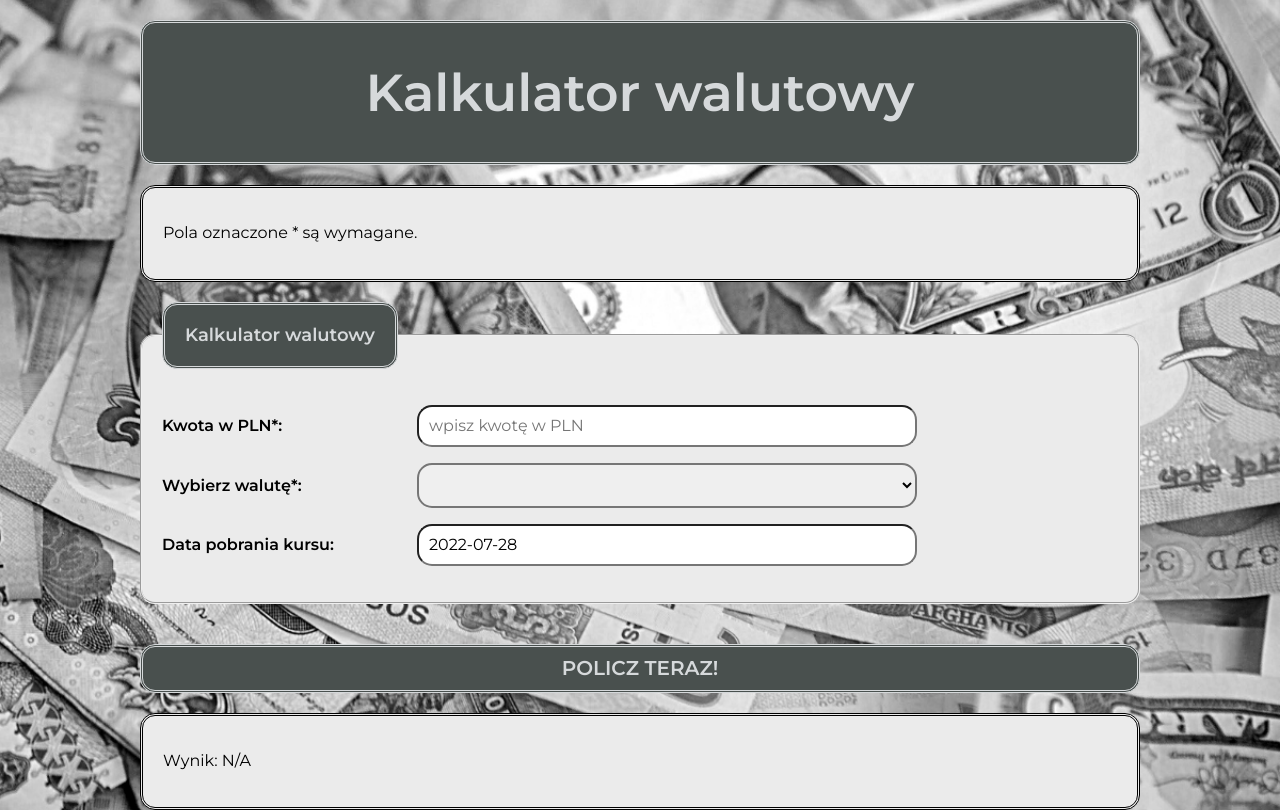
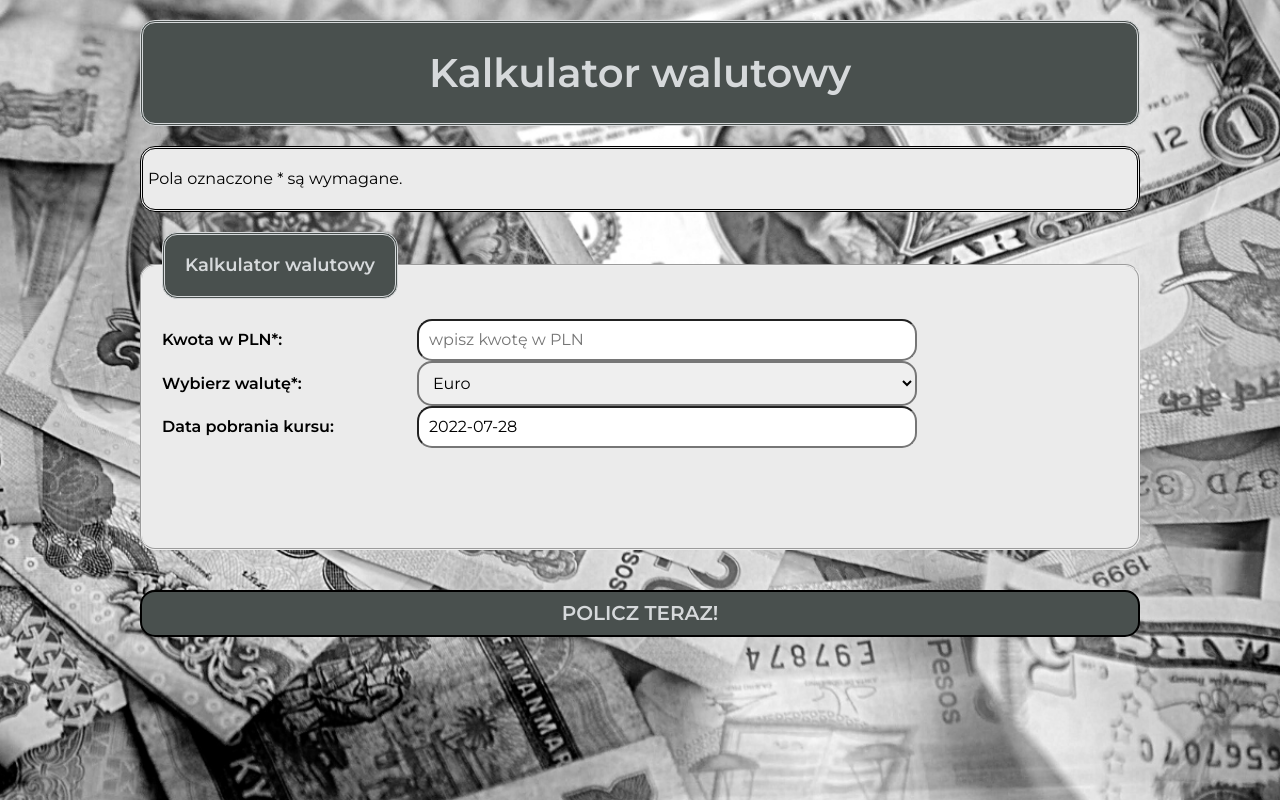
Before and after one commit to maxnatalia/currency-calculator-react, a React (Create React App) app: page / in a window 1280 px wide. Built offline with nearby package versions, Linux system fonts and the light colour scheme.

Commit message:
added components and styles

```diff
--- a/src/App.js
+++ b/src/App.js
@@ -1,21 +1,15 @@
 import Container from "./Container";
 import Header from "./Header";
-import Button from "./Button";
 import Form from "./Form";
 
 function App() {
+
   return (
     <>
       <Header title="Kalkulator walutowy" />
-
       <Container title="Pola oznaczone * są wymagane." />
       <Form />
-      <Button />
-      <Container title="Wynik: N/A" />
     </>
-
-
-
   );
 };
 export default App;
--- a/src/Button/index.js
+++ b/src/Button/index.js
@@ -1,7 +1,6 @@
 import "./style.css";
 
 const Button = () => (
-    <button className="button">Policz teraz!</button>
+        <button className="button">Policz teraz!</button>
 );
-
 export default Button;
--- a/src/Button/style.css
+++ b/src/Button/style.css
@@ -2,7 +2,6 @@
     width: 100%;
     font-size: 20px;
     font-weight: 700;
-    border: none;
     background-color: #49504e;
     border-radius: 15px;
     padding: 10px;
@@ -10,6 +9,8 @@
     color: #d6d9db;
     text-transform: uppercase;
     margin-top: 20px;
+    margin-bottom: 20px;
+    cursor: pointer;
 }
 
 .button:hover {
--- a/src/Calculator/index.js
+++ /dev/null
@@ -1,3 +0,0 @@
-
-
-export default Calculator;
--- a/src/Container/style.css
+++ b/src/Container/style.css
@@ -1,10 +1,11 @@
 .container__paragraph {
     border-style: double;
     border-radius: 15px;
-    padding: 20px;
+    padding: 5px;
     font-weight: 400;
     background-color: #ebebeb;
     text-align: left;
     font-size: 16px;
     margin-top: 20px;
+    margin-bottom: 20px;
 }
--- a/src/Form/index.js
+++ b/src/Form/index.js
@@ -1,32 +1,88 @@
 import "./style.css";
+import React, { useState } from "react";
+import Result from "../Result";
+import Button from "../Button";
 
-const Form = ({title}) => (
+const Form = () => {
 
-    <form className="form">
+    const currencies = [
+        {
+            id: 1,
+            name: "Euro",
+            short: "EUR",
+            rate: 4.7552
+        },
+        {
+            id: 2,
+            name: "Dolar amerykański",
+            short: "USD",
+            rate: 4.6916
+        },
+        {
+            id: 3,
+            name: "Frank szwajcarski",
+            short: "CHF",
+            rate: 4.8739
+        },
+    ];
+
+    const [currency, setCurrency] = useState(currencies[0].short);
+    const [amount, setAmount] = useState("");
+    const [result, setResult] = useState();
+    const date = "2022-07-28";
+
+    const onFormSubmit = (event) => {
+        event.preventDefault();
+        calculateResult(currency, amount);
+    };
+
+    const calculateResult = (currency, amount) => {
+        const rate = currencies.find(({ short }) => short === currency).rate;
+        setResult({
+            sourceAmount: +amount,
+            targetAmount: amount / rate,
+            currency,
+        });
+    };
+    return (
+        <form onSubmit={onFormSubmit} className="form">
             <fieldset className="form__fieldset">
                 <legend className="form__legend">Kalkulator walutowy</legend>
-            <p>
-                <label><span className="form__labelText">Kwota w PLN*:</span><input className="form__field"
-                    type="number" step="0.01" min="0" name="amount" required autofocus
+                <label><span className="form__labelText">Kwota w PLN*:</span>
+                    <input
+                        value={amount}
+                        onChange={({ target }) => setAmount(target.value)}
+                        className="form__field"
+                        type="number"
+                        step="0.01"
+                        min="0"
+                        name="amount"
+                        required
                         placeholder="wpisz kwotę w PLN" />
                 </label>
-            </p>
                 <label><span className="form__labelText">Wybierz walutę*:</span>
-                <select className="form__field form__field--select" name="currency" required>
-                    <option selected></option>
-                    <option value="EUR">EUR-euro</option>
-                    <option value="USD">USD-dolar amerykański</option>
-                    <option value="CHF">CHF-frank szwajcarski</option>
+                    <select
+                        className="form__field form__field--select"
+                        name="currency"
+                        required
+                        value={currency}
+                        onChange={({ target }) => setCurrency(target.value)}>
+                        {currencies.map(currency => (
+                            <option
+                                key={currency.short} value={currency.short}>
+                                {currency.name}
+                            </option>
+                        ))};
                     </select>
                 </label>
-            <p>
                 <label>
-                    <span className="form__labelText">Data pobrania kursu:</span><input className="form__field" name="date"
-                        readonly value="2022-07-28" />
+                    <span className="form__labelText">Data pobrania kursu:</span>
+                    <input className="form__field" name="date" value={date} readOnly />
                 </label>
-            </p>
+                <Result result={result} />
             </fieldset>
+            <Button />
         </form>
-);
-
+    )
+};
 export default Form;
--- a/src/Form/style.css
+++ b/src/Form/style.css
@@ -1,8 +1,8 @@
 .form__labelText {
     display: inline-block;
-    max-width: 250px;
     width: 100%;
     margin-right: 5px;
+    max-width: 250px;
 }
 
 .form__field {
@@ -13,33 +13,8 @@
     max-width: 500px;
 }
 
-.form__field--hover:hover {
-    background-color: hsl(163, 5%, 80%);
-}
-
 .form__field--select:hover {
     background-color: hsl(163, 5%, 80%);
-}
-
-.form__button {
-    width: 100%;
-    font-size: 20px;
-    font-weight: 700;
-    border: none;
-    background-color: #49504e;
-    border-radius: 15px;
-    padding: 10px;
-    border-style: double;
-    color: #d6d9db;
-    text-transform: uppercase;
-}
-
-.form__button:hover {
-    background-color: hsl(163, 5%, 40%);
-}
-
-.form__button:active {
-    background-color: hsl(163, 5%, 50%);
 }
 
 .form__fieldset {
--- a/src/Header/style.css
+++ b/src/Header/style.css
@@ -1,13 +1,11 @@
 .header {
     text-align: center;
     width: 100%;
-    font-size: 26px;
+    font-size: 20px;
     font-weight: 700;
     background-color: #49504e;
     border-radius: 15px;
-    padding: 5px;
     border-style: double;
-    background-attachment: scroll;
     color: #d6d9db;
     margin-top: 20px;
 }
--- /dev/null
+++ b/src/Result/index.js
@@ -0,0 +1,19 @@
+import "./style.css";
+
+const Result = ({ result }) => (
+  <>
+    <p className="result">
+      {result && (
+        <>
+          Kwota po przeliczeniu:<br />
+          <strong>
+          {result.sourceAmount.toFixed(2)}&nbsp;PLN&nbsp;=&nbsp;
+          {result.targetAmount.toFixed(2)}&nbsp;{result.currency}
+          </strong>
+        </>
+      )}
+    </p>
+  </>
+);
+
+export default Result;
--- /dev/null
+++ b/src/Result/style.css
@@ -0,0 +1,10 @@
+.result {
+    padding: 20px;
+    font-weight: 400;
+    font-size: 20px;
+    margin-top: 20px;
+    margin-bottom: 20px;
+    text-align: center;
+    width: 100%;
+    word-break: break-word;
+}
```
Lines whose indentation alone changed are shown as unchanged.
